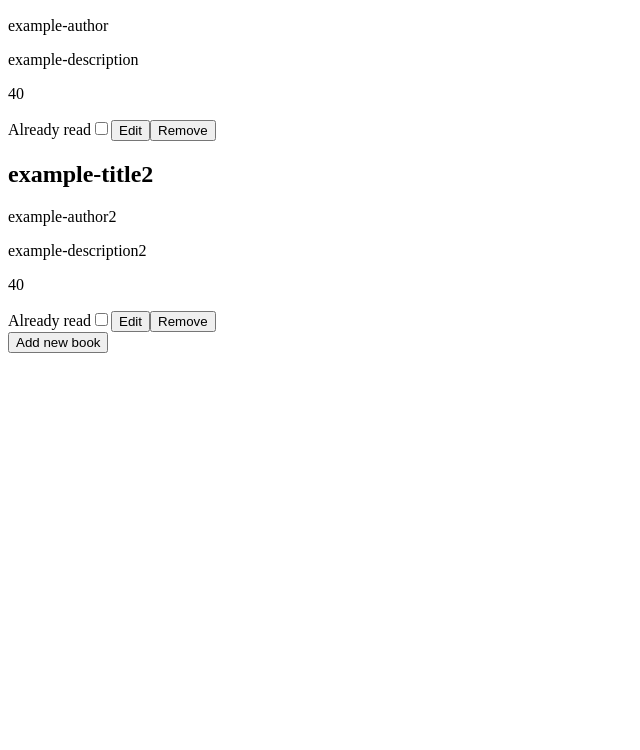
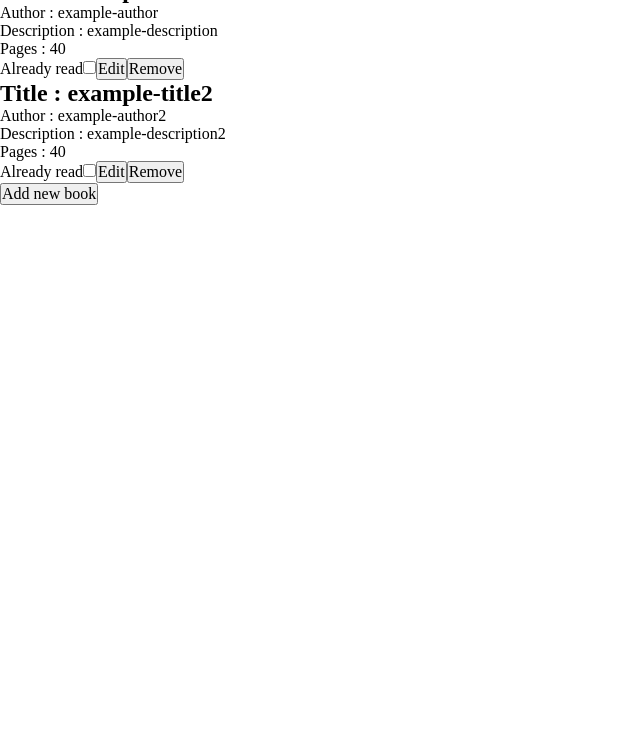
Before and after one commit to benterkidhiaeddine/libary-project, a plain HTML site: page index.html in a window 1280 px wide. Shown: the part 50-800 px from the top of the page, without its empty margins (0-640 px from the left). Drawn offline with Linux system fonts and the light colour scheme.

Commit message:
Add reset css and text to html elements for more clarity

```diff
--- a/index.html
+++ b/index.html
@@ -9,7 +9,11 @@
     <script src="./logic.js" defer></script>
   </head>
   <body>
-    <div class="app-container">
+    <nav class="navbar">
+      <h1 class="logo">Library</h1>
+    </nav>
+
+    <main class="app-container">
       <div class="books-container"></div>
       <button class="add-book-button">Add new book</button>
       <dialog id="add-book-dialogue">
@@ -51,6 +55,6 @@
 
         <button id="close-dialogue">close the dialogue</button>
       </dialog>
-    </div>
+    </main>
   </body>
 </html>
--- a/logic.js
+++ b/logic.js
@@ -56,10 +56,10 @@ Book.prototype.createBookElement = function () {
   const description = document.createElement("p");
   const numberOfPages = document.createElement("p");
 
-  title.innerText = this.title;
-  author.innerText = this.author;
-  description.innerText = this.description;
-  numberOfPages.innerText = this.numberOfPages;
+  title.innerText = `Title : ${this.title}`;
+  author.innerText = `Author : ${this.author}`;
+  description.innerText = `Description : ${this.description}`;
+  numberOfPages.innerText = `Pages : ${this.numberOfPages}`;
 
   //add the created elements as children to the bookElement
 
@@ -221,5 +221,3 @@ confirmBookChange.addEventListener("click", (e) => {
   //close modal
   dialogue.close();
 });
-
-//remove book functionality
--- a/style.css
+++ b/style.css
@@ -0,0 +1,40 @@
+*,
+*::before,
+*::after {
+  box-sizing: border-box;
+  margin: 0;
+  padding: 0;
+}
+
+html,
+body {
+  height: 100%;
+}
+
+img,
+picture,
+video,
+canvas,
+svg {
+  display: block;
+  max-width: 100%;
+}
+input,
+button,
+textarea,
+select {
+  font: inherit;
+}
+p,
+h1,
+h2,
+h3,
+h4,
+h5,
+h6 {
+  overflow-wrap: break-word;
+}
+/* to keep the modal centered */
+dialog {
+  margin: auto auto;
+}
```
